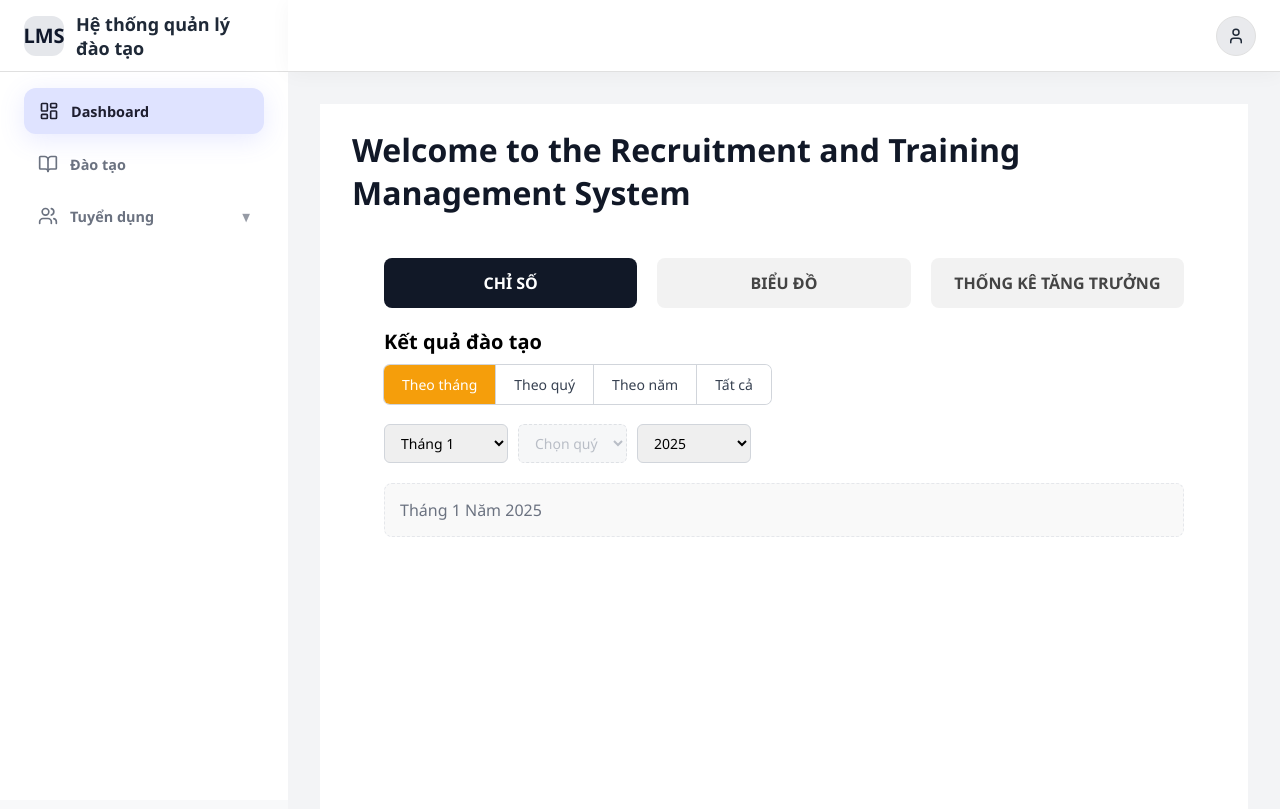
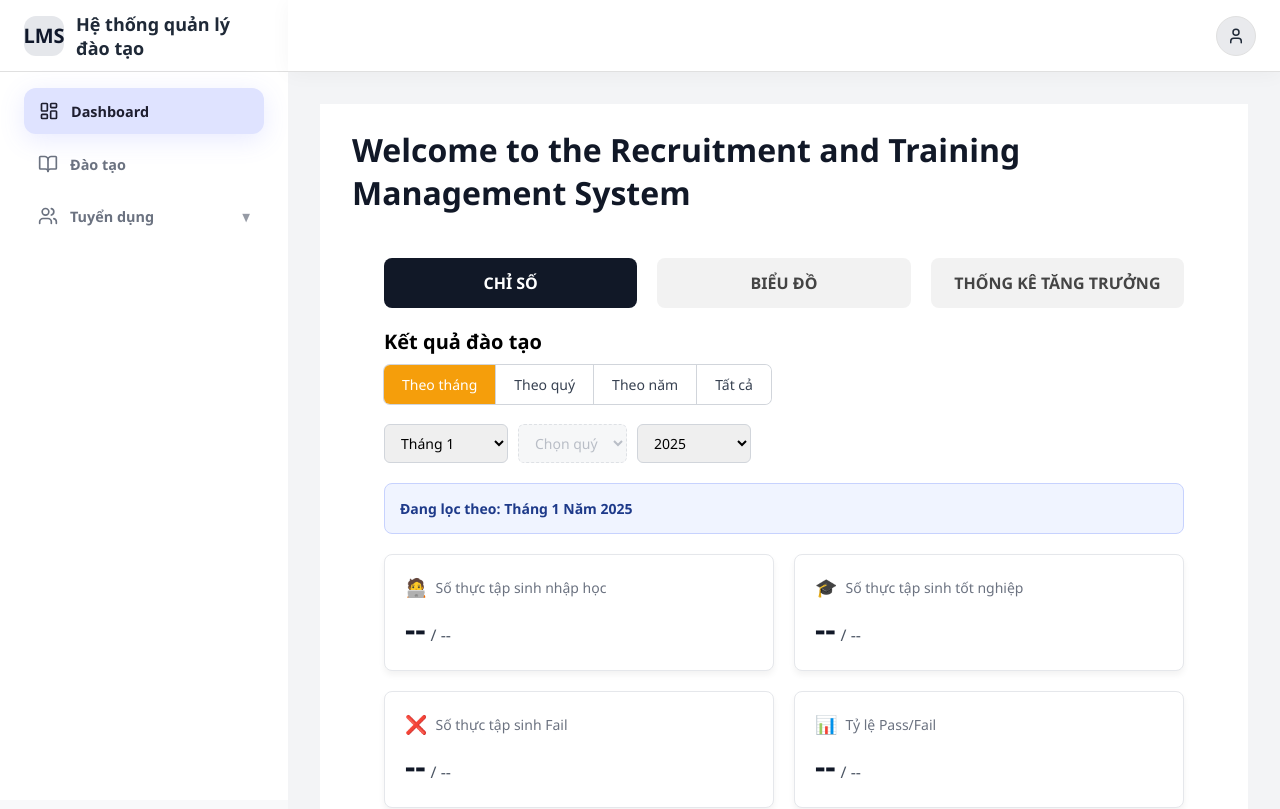
Before and after one commit to 1S-TW/recruitment-training-system-fe, a React (Vite) app: page / in a window 1280 px wide. Shown: the top 809 px of the page. Built offline with nearby package versions, Linux system fonts and the light colour scheme; sample sign-in values are in the browser's storage.

Commit message:
dashboard update1

```diff
--- a/src/pages/HomePage.jsx
+++ b/src/pages/HomePage.jsx
@@ -51,6 +51,16 @@ function HomePage() {
   const isQuarterDisabled = activeFilter === 'Theo tháng' || activeFilter === 'Theo năm' || activeFilter === 'Tất cả';
   const isYearDisabled = activeFilter === 'Tất cả';
 
+  // ⭐️ THÊM MỚI: Danh sách tiêu đề và biểu tượng cho các chỉ số
+const metricLabels = [
+  { label: "Số thực tập sinh nhập học", icon: "🧑‍💻" },
+  { label: "Số thực tập sinh tốt nghiệp", icon: "🎓" },
+  { label: "Số thực tập sinh Fail", icon: "❌" },
+  { label: "Tỷ lệ Pass/Fail", icon: "📊" },
+  { label: "Số thực tập sinh đang thực tập", icon: "💼" },
+  { label: "Số thực tập sinh nghỉ thực tập", icon: "🚪" },
+  { label: "Điểm tốt nghiệp trung bình", icon: "⭐" },
+];
 
   return (
      <Layout>
@@ -153,14 +163,40 @@ function HomePage() {
 
               </div> {/* /filter-options */}
 
-              {/* KHUNG HIỂN THỊ KẾT QUẢ ĐÀO TẠO (Dashboard chính sẽ ở đây) */}
-              <div className="metrics-display">
-                <p>
-                  {selectedMonth > 0 && <span> Tháng {selectedMonth} </span>}
-                  {selectedQuarter > 0 && <span> Quý {selectedQuarter} </span>}
-                  {selectedYear > 0 && <span> Năm {selectedYear} </span>}
+             {/* KHUNG TÓM TẮT BỘ LỌC */}
+              <div className="filter-summary">
+
+                <p style={{ fontWeight: 'bold' }}>
+                    {activeFilter === 'Theo tháng' && selectedMonth > 0 && <span>Đang lọc theo: Tháng {selectedMonth} Năm {selectedYear}</span>}
+                    {activeFilter === 'Theo quý' && selectedQuarter > 0 && <span>Đang lọc theo: Quý {selectedQuarter} Năm {selectedYear}</span>}
+                    {activeFilter === 'Theo năm' && <span>Đang lọc theo: Năm {selectedYear}</span>}
+                    {activeFilter === 'Tất cả' && <span>Tất cả dữ liệu</span>}
+
+                    {/* Thông báo nếu chưa chọn tháng/quý */}
+                    {((activeFilter === 'Theo tháng' && selectedMonth === 0) || (activeFilter === 'Theo quý' && selectedQuarter === 0)) && <span>Vui lòng chọn giá trị lọc.</span>}
                 </p>
               </div>
+
+              {/* KHUNG HIỂN THỊ CÁC CHỈ SỐ KPI (metrics-grid) */}
+              <div className="metrics-grid">
+                  {metricLabels.map((metric, index) => (
+                      <div key={index} className="metric-card">
+                          <span className="metric-label">
+                            <span className="icon">{metric.icon}</span>
+                            {metric.label}
+                          </span>
+                          <div className="metric-value-wrapper">
+                              {/* PLACEHOLDER */}
+                              <span className="metric-value">--</span>
+                              <span className="metric-unit">/ --</span>
+                          </div>
+                      </div>
+                  ))}
+                  {/* Thêm một card rỗng để lấp đầy khoảng trống (nếu số lượng lẻ) */}
+                  {metricLabels.length % 2 !== 0 && (
+                      <div className="metric-card" style={{ visibility: 'hidden' }}></div>
+                  )}
+            </div>
 
             </div>
           )} {/* /Conditional Rendering */}
--- a/src/styles/HomePage.css
+++ b/src/styles/HomePage.css
@@ -140,3 +140,67 @@
     border: 1px dashed #e5e7eb;
     color: #6b7280;
 }
+
+/* ⭐️ THÊM MỚI: STYLE CHO FILTER SUMMARY */
+.filter-summary {
+    padding: 15px;
+    background-color: #f0f4ff; /* Nền xanh nhạt */
+    border-radius: 8px;
+    border: 1px solid #c7d2fe;
+    color: #1e3a8a;
+    margin-bottom: 20px;
+}
+.filter-summary p {
+    margin: 0;
+    font-size: 14px;
+}
+
+/* ⭐️ THÊM MỚI: Lưới Chỉ số (Dùng CSS Grid) */
+.metrics-grid {
+    display: grid;
+    /* Dùng auto-fit và minmax để tự động chia cột và responsive */
+    grid-template-columns: repeat(auto-fit, minmax(280px, 1fr));
+    gap: 20px;
+}
+
+.metric-card {
+    background-color: #ffffff;
+    border: 1px solid #e5e7eb;
+    border-radius: 8px;
+    padding: 20px;
+    display: flex;
+    flex-direction: column;
+    box-shadow: 0 4px 6px rgba(0, 0, 0, 0.05);
+    transition: transform 0.2s;
+}
+
+.metric-card:hover {
+    transform: translateY(-3px); /* Hiệu ứng nhấc lên khi rê chuột */
+    box-shadow: 0 6px 10px rgba(0, 0, 0, 0.1);
+}
+
+/* ⭐️ THÊM MỚI: Định kiểu nội dung trong Card */
+.metric-label {
+    font-size: 14px;
+    color: #6b7280;
+    margin-bottom: 8px;
+    display: flex;
+    align-items: center;
+}
+.metric-label .icon {
+    margin-right: 8px;
+    font-size: 18px;
+}
+
+.metric-value {
+    font-size: 32px;
+    font-weight: 700;
+    color: #111827;
+}
+
+.metric-unit {
+    font-size: 16px;
+    font-weight: 500;
+    color: #4b5563;
+    margin-left: 5px;
+}
```
